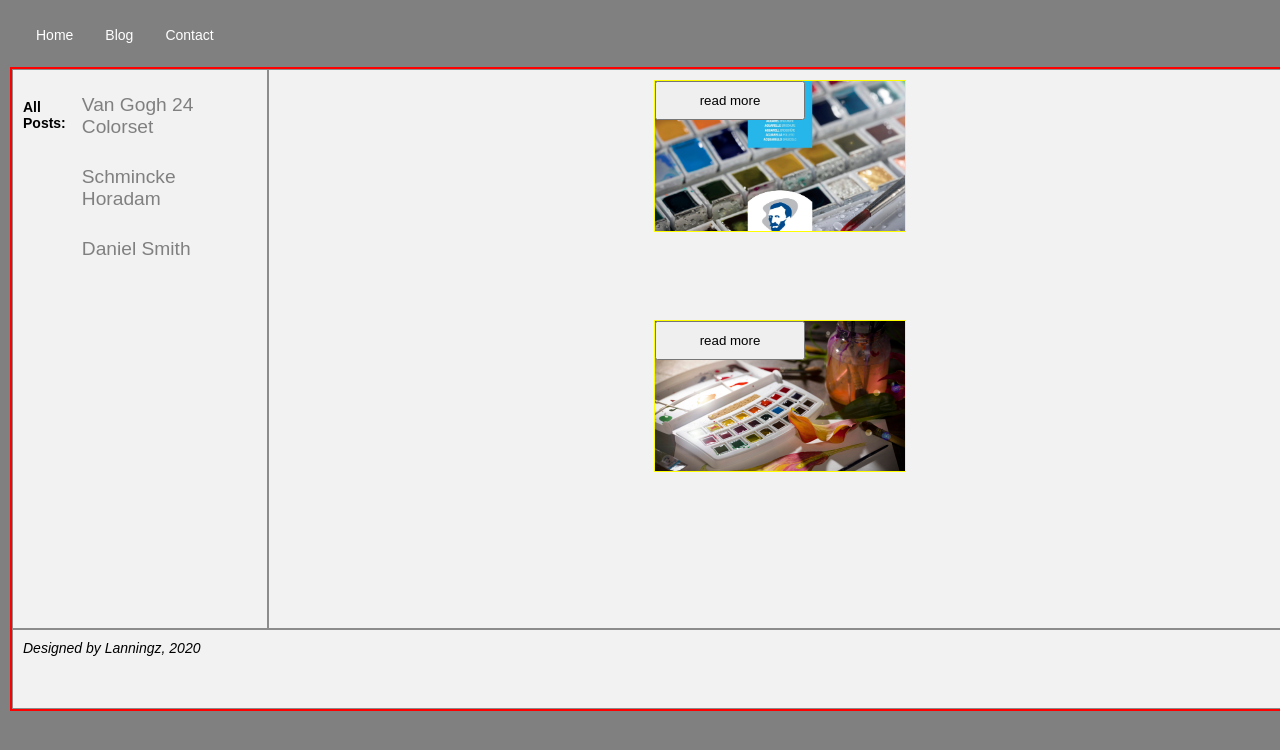
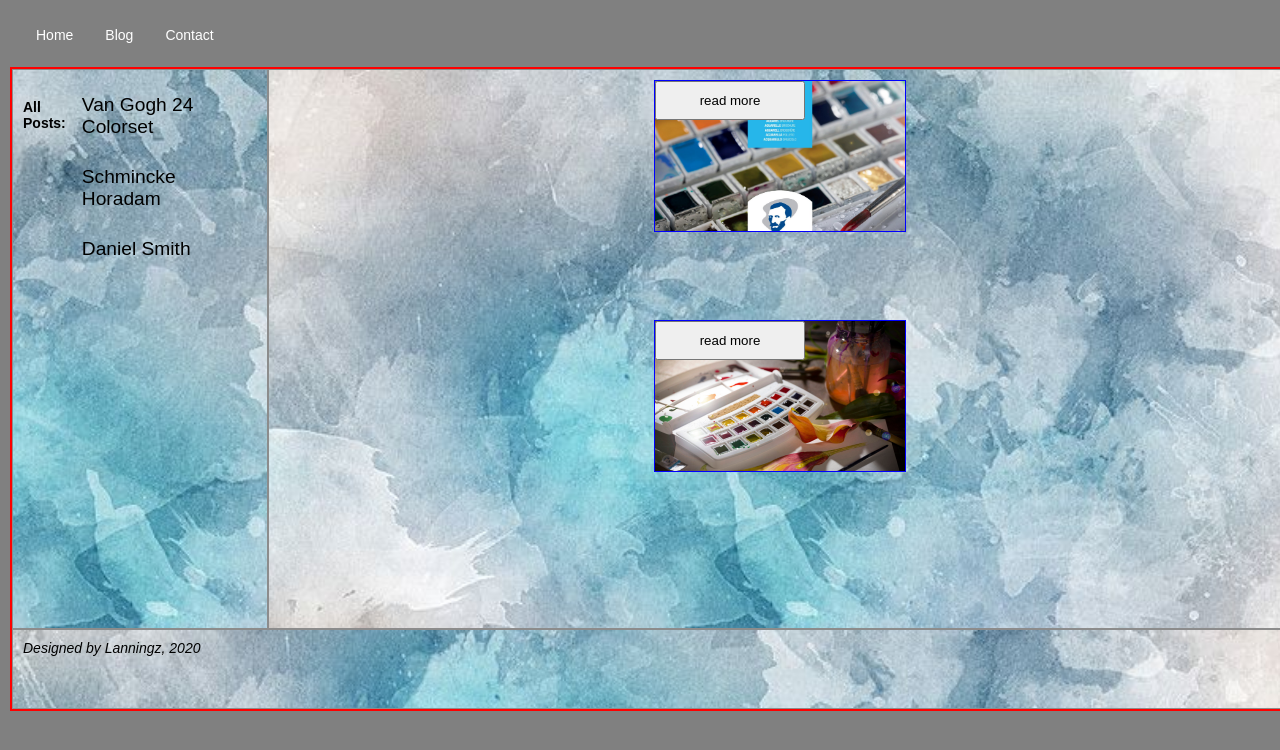
Before and after one commit to Nllai/Blog-Website-practice, a plain HTML site: page docs/index.html in a window 1280 px wide. Shown: the part 122-872 px from the top of the page. Drawn offline with Linux system fonts and the light colour scheme; a web font is replaced by a local one.

Commit message:
update coding format html

```diff
--- a/docs/css/main.css
+++ b/docs/css/main.css
@@ -39,7 +39,11 @@
 .box{
     display: flex;
     border: 1px solid #8C8C8C;
-    background-color: #F2F2F2;
+    background-image:url(../images/bg.jpg);
+    background-repeat: no-repeat;
+	background-size:cover;
+	background-attachment: fixed;
+	background-position: center center;
     justify-content: start;
     align-items: start;
 
@@ -69,7 +73,7 @@
     .example{
     width: 250px;
     height: 150px;
-    border: 1px solid yellow;
+    border: 1px solid blue;
     margin-left: auto;
     margin-right: auto;
     }
@@ -158,7 +162,7 @@
    /*4 Zocial icons*/
 
 [class*="zocial-"]:before {
-	color: grey;
+	color: black;
 	display: inline-block;
 	font-family: 'zocial', sans-serif;
 	width: 2em;
@@ -166,14 +170,14 @@
   }
   [class*="brandico-"]:before {
 	font-family: 'brandico', sans-serif;
-	color: grey;
+	color: black;
 	display: inline-block;
 	width: 2em;
 
   }
   [class*="iconicfill-"]:before {
 	font-family: 'IconicFill', sans-serif;
-	color: grey;
+	color: black;
 	display: inline-block;
 	width: 2em;
 
@@ -183,8 +187,8 @@
 
 .listcolor{
     font-size: 1.5vw;;
-    color:grey;
-    background-color: #F2F2F2;
+    color:black;
+
 }
 
 nav{
```
Also changed, not shown: docs/index.html (+6 -9 lines), docs/images/bg.jpg (added).
